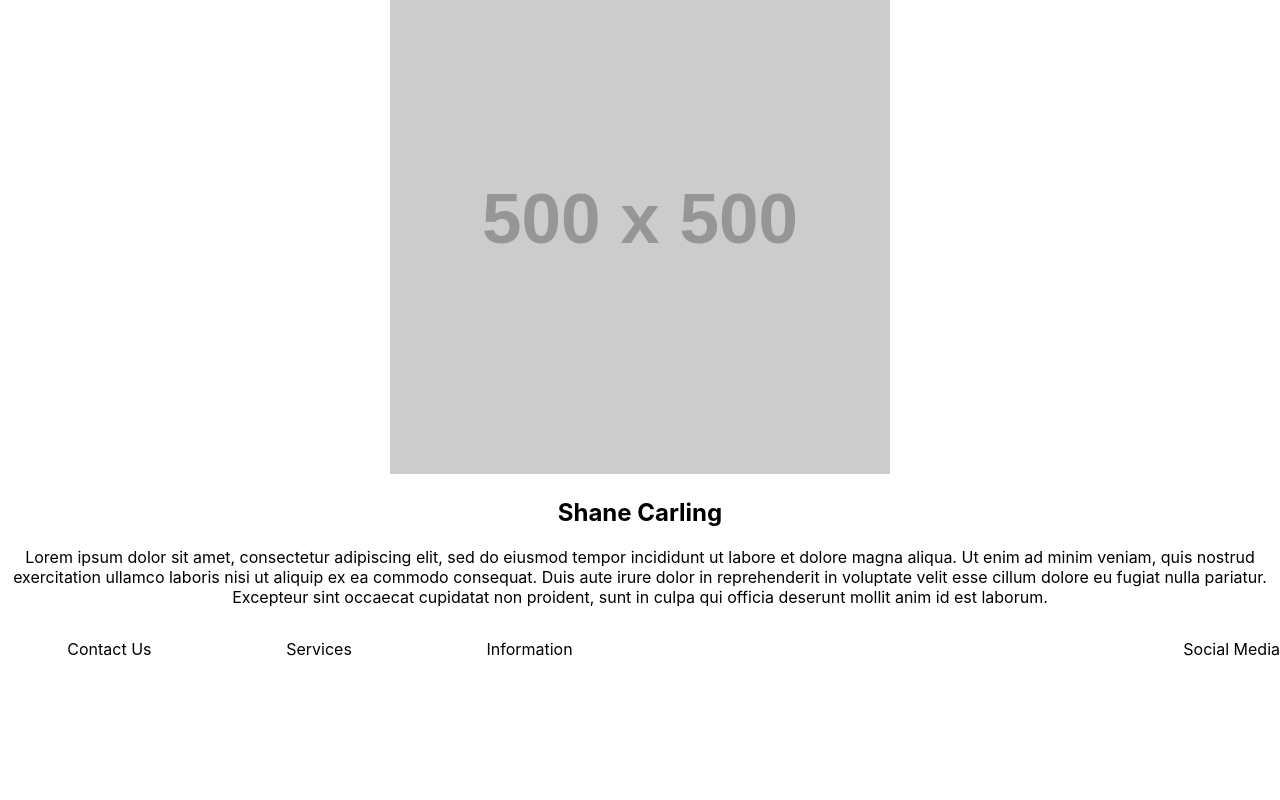
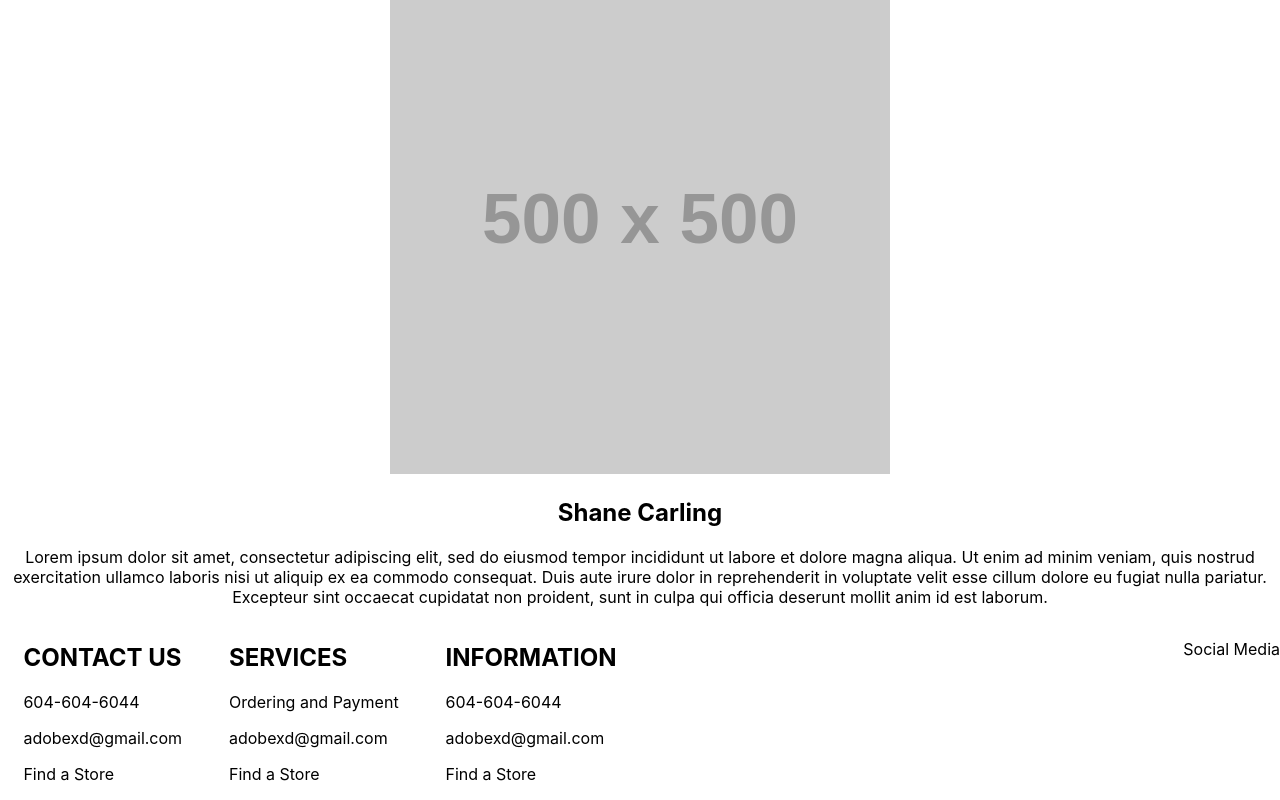
Before and after one commit to Ivandaixiv/7day-weekend-react, a React (Create React App) app: page /home in a window 1280 px wide. Shown: the part 715-1515 px from the top of the page. Before the commit the page ends 1390 px from the top, so only its background shows below. Built offline with nearby package versions, Linux system fonts and the light colour scheme.

Commit message:
Adds displaying the list item in the footer

```diff
--- a/src/components/Footer/Footer.js
+++ b/src/components/Footer/Footer.js
@@ -6,8 +6,15 @@ const Footer = ({ data, classes }) => {
   return (
     <div className={classes.footer}>
       <div className={classes.list}>
-        {data.map((section) => {
-          return <p>{section.header}</p>;
+        {data.map((section, index) => {
+          return (
+            <div key={index}>
+              <h2>{section.header.toUpperCase()}</h2>
+              {section.content.map((item, index) => {
+                return <p key={index}>{item}</p>;
+              })}
+            </div>
+          );
         })}
       </div>
       <p>Social Media</p>
--- a/src/components/Footer/styles.js
+++ b/src/components/Footer/styles.js
@@ -10,6 +10,7 @@ const styles = () =>
       display: "flex",
       width: "50vw",
       justifyContent: "space-around",
+      textAlign: "left",
     },
   });
 
```
